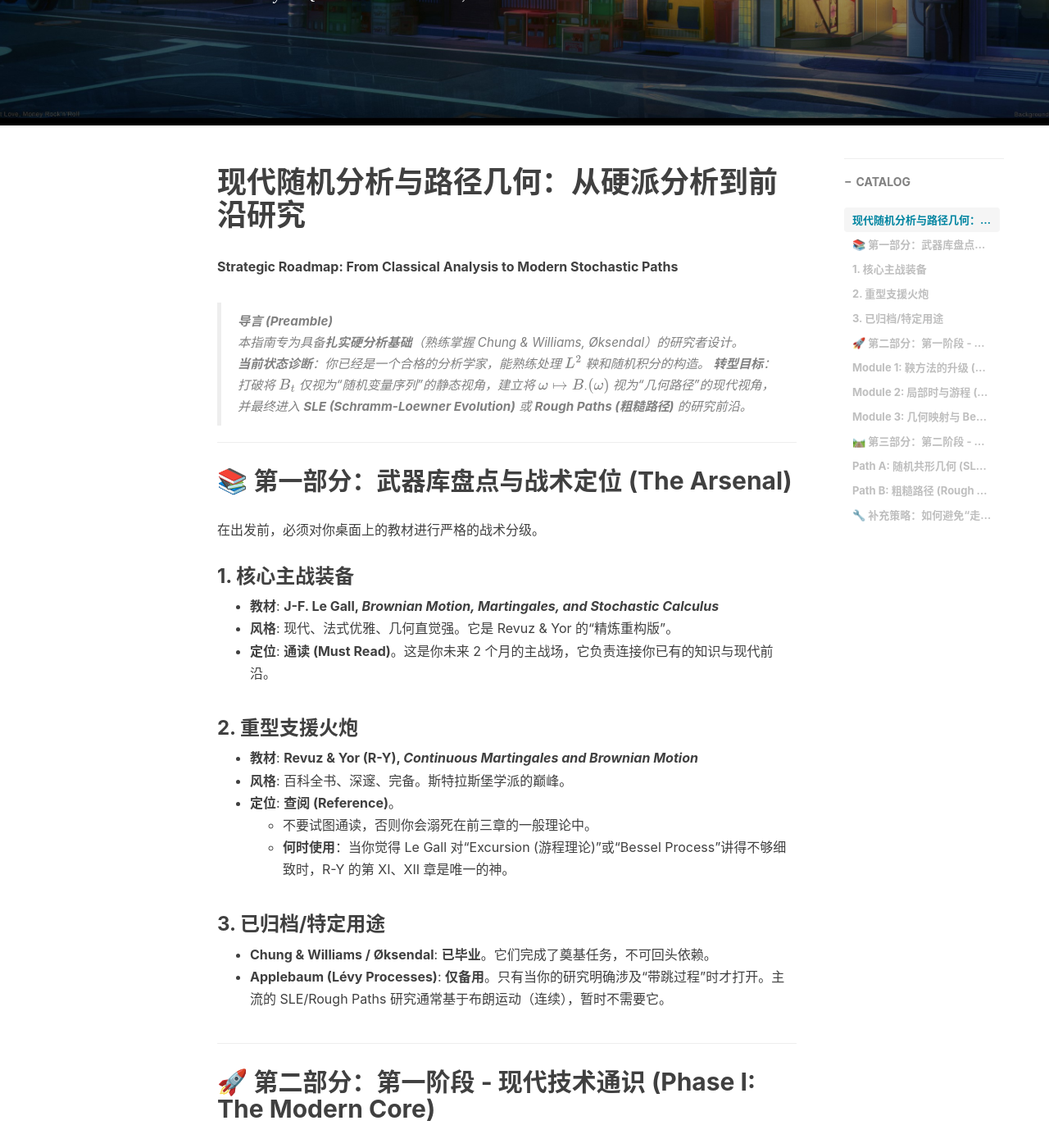
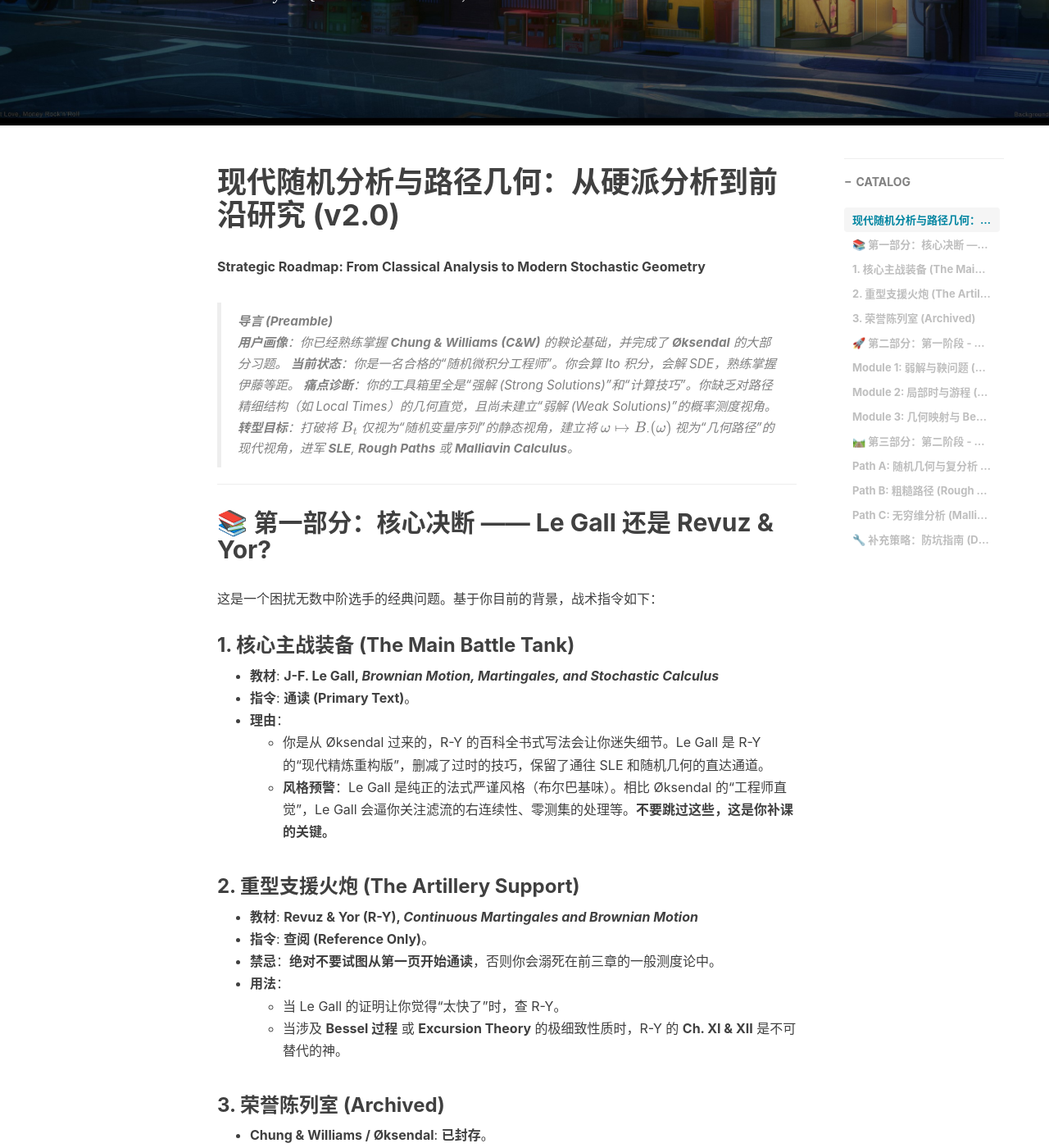
Before and after one commit to Shiina25qpwe/Shiina25qpwe.github.io, a Jekyll site: the page built from _posts/2025-12-14-现代随机分析与路径几何：从硬派分析到前沿研究.md, in a window 1280 px wide and 1400 px high, scrolled down 364 px. Shown: the whole window at 82% size. Built offline with Jekyll 4.4.1, drawn with Linux system fonts in a browser that asks for light colours; nearby versions of some CDN libraries; comment, search, counter and statistics services are not loaded; some of the changed text lies outside the part shown.

Commit message:
修改现代随机分析的路径

```diff
--- a/_posts/2025-12-14-现代随机分析与路径几何：从硬派分析到前沿研究.md
+++ b/_posts/2025-12-14-现代随机分析与路径几何：从硬派分析到前沿研究.md
@@ -10,119 +10,128 @@
     - 学习指南
 ---
 
-# 现代随机分析与路径几何：从硬派分析到前沿研究
-**Strategic Roadmap: From Classical Analysis to Modern Stochastic Paths**
+# 现代随机分析与路径几何：从硬派分析到前沿研究 (v2.0)
+**Strategic Roadmap: From Classical Analysis to Modern Stochastic Geometry**
 
 > **导言 (Preamble)**
 >
-> 本指南专为具备**扎实硬分析基础**（熟练掌握 Chung & Williams, Øksendal）的研究者设计。
->
-> **当前状态诊断**：你已经是一个合格的分析学家，能熟练处理 $L^2$ 鞅和随机积分的构造。
-> **转型目标**：打破将 $B_t$ 仅视为“随机变量序列”的静态视角，建立将 $\omega \mapsto B_\cdot(\omega)$ 视为“几何路径”的现代视角，并最终进入 **SLE (Schramm-Loewner Evolution)** 或 **Rough Paths (粗糙路径)** 的研究前沿。
+> **用户画像**：你已经熟练掌握 **Chung & Williams (C&W)** 的鞅论基础，并完成了 **Øksendal** 的大部分习题。
+> **当前状态**：你是一名合格的“随机微积分工程师”。你会算 Ito 积分，会解 SDE，熟练掌握伊藤等距。
+> **痛点诊断**：你的工具箱里全是“强解 (Strong Solutions)”和“计算技巧”。你缺乏对路径精细结构（如 Local Times）的几何直觉，且尚未建立“弱解 (Weak Solutions)”的概率测度视角。
+> **转型目标**：打破将 $B_t$ 仅视为“随机变量序列”的静态视角，建立将 $\omega \mapsto B_\cdot(\omega)$ 视为“几何路径”的现代视角，进军 **SLE**, **Rough Paths** 或 **Malliavin Calculus**。
 
 ---
 
-## 📚 第一部分：武器库盘点与战术定位 (The Arsenal)
+## 📚 第一部分：核心决断 —— Le Gall 还是 Revuz & Yor?
 
-在出发前，必须对你桌面上的教材进行严格的战术分级。
+这是一个困扰无数中阶选手的经典问题。基于你目前的背景，战术指令如下：
 
-### 1. 核心主战装备
+### 1. 核心主战装备 (The Main Battle Tank)
 *   **教材**: **J-F. Le Gall, *Brownian Motion, Martingales, and Stochastic Calculus***
-*   **风格**: 现代、法式优雅、几何直觉强。它是 Revuz & Yor 的“精炼重构版”。
-*   **定位**: **通读 (Must Read)**。这是你未来 2 个月的主战场，它负责连接你已有的知识与现代前沿。
+*   **指令**: **通读 (Primary Text)**。
+*   **理由**：
+    *   你是从 Øksendal 过来的，R-Y 的百科全书式写法会让你迷失细节。Le Gall 是 R-Y 的“现代精炼重构版”，删减了过时的技巧，保留了通往 SLE 和随机几何的直达通道。
+    *   **风格预警**：Le Gall 是纯正的法式严谨风格（布尔巴基味）。相比 Øksendal 的“工程师直觉”，Le Gall 会逼你关注滤流的右连续性、零测集的处理等。**不要跳过这些，这是你补课的关键。**
 
-### 2. 重型支援火炮
+### 2. 重型支援火炮 (The Artillery Support)
 *   **教材**: **Revuz & Yor (R-Y), *Continuous Martingales and Brownian Motion***
-*   **风格**: 百科全书、深邃、完备。斯特拉斯堡学派的巅峰。
-*   **定位**: **查阅 (Reference)**。
-    *   不要试图通读，否则你会溺死在前三章的一般理论中。
-    *   **何时使用**：当你觉得 Le Gall 对“Excursion (游程理论)”或“Bessel Process”讲得不够细致时，R-Y 的第 XI、XII 章是唯一的神。
+*   **指令**: **查阅 (Reference Only)**。
+*   **禁忌**：**绝对不要试图从第一页开始通读**，否则你会溺死在前三章的一般测度论中。
+*   **用法**：
+    *   当 Le Gall 的证明让你觉得“太快了”时，查 R-Y。
+    *   当涉及 **Bessel 过程** 或 **Excursion Theory** 的极细致性质时，R-Y 的 **Ch. XI & XII** 是不可替代的神。
 
-### 3. 已归档/特定用途
-*   **Chung & Williams / Øksendal**: **已毕业**。它们完成了奠基任务，不可回头依赖。
-*   **Applebaum (Lévy Processes)**: **仅备用**。只有当你的研究明确涉及“带跳过程”时才打开。主流的 SLE/Rough Paths 研究通常基于布朗运动（连续），暂时不需要它。
+### 3. 荣誉陈列室 (Archived)
+*   **Chung & Williams / Øksendal**: **已封存**。
+    *   它们完成了奠基任务。以后不要再用 Øksendal 的思维（找显式解）去思考现代问题。
 
 ---
 
-## 🚀 第二部分：第一阶段 - 现代技术通识 (Phase I: The Modern Core)
+## 🚀 第二部分：第一阶段 - 现代核心重构 (Phase I: The Modern Core)
 
-**⏱️ 周期：6-8 周 (高强度)**
-**🎯 目标**：重构直觉。从“证明 Ito 公式”转向“应用 Ito 公式分析路径性质”。
+**⏱️ 周期：6-8 周**
+**🎯 目标**：重构直觉。从“计算 SDE 的解”转向“分析路径的几何性质”和“构造概率测度”。
 
-本阶段采用 **Just-in-Time (JIT)** 策略，不再从头推导所有定理。
+### Module 1: 弱解与鞅问题 (Weak Solutions & Martingale Problems)
+这是 Øksendal 体系中最大的缺失。
+*   **重点阅读**: **Le Gall Ch. 7** (以及 Stroock-Varadhan 的相关综述，如果需要)。
+*   **核心概念**:
+    *   **强解 vs 弱解**：Øksendal 告诉你“给一个 $B_t$，求一个 $X_t$”。现代分析告诉你“给一个算子 $L$，找一个测度 $P$，使得典范过程是 $L$-扩散过程”。
+    *   **Girsanov 定理的几何本质**：不仅仅是换测度，而是“通过改变概率权重来移除路径的漂移”。
+*   **🛠️ 必做练习 (Checkpoint)**:
+    *   不看书，复述 **Yamada-Watanabe 定理** 的含义（路径唯一性 $\implies$ 弱唯一性？强解存在性？）。
+    *   理解为什么在流形上构造布朗运动通常是解“鞅问题”（因为没有预先给定的 $R^n$ 中的 $B_t$）。
 
-### Module 1: 鞅方法的升级 (Weeks 1-2)
-*   **重点阅读**: Le Gall Ch. 1-3 (快速掠过), **Ch. 7 (重点)**。
-*   **思维转换**:
-    *   你已经会了 $\int H dB$。现在需要掌握 **Martingale Problem (鞅问题)** 的视角：一个过程是不是布朗运动，取决于它是否通过了某些“测试函数”的检验。这是现代概率论（尤其是弱解理论）的基石。
+### Module 2: 局部时与游程 (Local Times & Excursions) —— *核心战役*
+这是通往几何分析的必经之路。
+*   **重点阅读**: **Le Gall Ch. 6**。 (进阶查阅: R-Y Ch. VI & XII)。
+*   **核心概念**:
+    *   **Tanaka 公式**：Ito 公式的推广，处理非光滑函数（如 $|x|$）。
+    *   **Local Time $L_t^a$**：路径在 $a$ 点逗留的“时间密度”。它是一个奇异的测度。
+    *   **Excursion Theory**：布朗运动 $= \sum$ (游程)。理解路径是如何被零点集分割成无数个“珠子”的。
 *   **🛠️ 必做练习 (Checkpoint)**:
-    *   不查书，证明 **Girsanov 定理** 在几何上的意义（为什么它等价于改变了路径的“漂移”而保持“噪声”不变？）。
+    *   推导 $|B_t|$ 的 SDE（涉及 $dL_t$ 项）。
+    *   直觉测试：解释为什么布朗运动的零点集是康托集（无孤立点、完全不连通、勒贝格测度为0）？
 
-### Module 2: 局部时与游程 (Local Times & Excursions) - **核心战役** (Weeks 3-5)
-这是 C&W 体系中及其缺乏，但对几何分析至关重要的部分。
-*   **重点阅读**: **Le Gall Ch. 6**。如果觉得不够过瘾，**R-Y Ch. VI & XII**。
+### Module 3: 几何映射与 Bessel 过程
+*   **重点阅读**: Le Gall 关于 Bessel Process 的部分。
 *   **核心概念**:
-    *   **Tanaka 公式**：处理非光滑函数（如 $|x|$）的 Ito 公式。
-    *   **Local Time $L_t^a$**：路径在 $a$ 点逗留的“时间密度”。
-    *   **Excursion Theory (Itô's Synthesis)**：一条布朗运动轨迹，实际上是由无数个“从0出发回到0”的游程（Excursions）通过泊松点过程拼接而成的。
-*   **🛠️ 必做练习 (Checkpoint)**:
-    *   **计算任务**：利用 Tanaka 公式推导 $|B_t|$ 的 SDE。
-    *   **直觉测试**：解释为什么布朗运动的零点集是完全不连通的，但没有孤立点？（用 Excursion 的语言回答）。
-
-### Module 3: 几何映射与 Bessel 过程 (Week 6)
-*   **重点阅读**: Le Gall 关于 Bessel Process 的部分。
-*   **核心概念**: 高维布朗运动的模长 $R_t = |B_t|$。这就涉及到了几何（维度 $d$ 进入了漂移项）。
-*   **🛠️ 必做练习 (Checkpoint)**:
-    *   证明对于 $d \ge 3$，布朗运动是**甚至 (Transient)** 的（一去不复返）；对于 $d=2$ 是**常返 (Recurrent)** 的。尝试通过构造 Lyapunov 函数（调和函数）来证明。
+    *   $R_t = |B_t|$ (高维)。
+    *   维数 $d$ 如何进入 SDE 的漂移项？($d=2$ 的临界性)。
+    *   共形不变性的初步（二维布朗运动在共形映射下还是布朗运动，只是时间变了）。
 
 ---
 
-## 🛤️ 第三部分：第二阶段 - 分支与进阶 (Phase II: Specialization)
+## 🛤️ 第三部分：第二阶段 - 三大前沿分流 (Phase II: Specialization)
 
-完成第一阶段后，你拥有了现代随机分析的通用语。此时根据你的数学口味（偏复分析还是偏代数/分析）进行分流。
+完成 Le Gall 后，你拥有了现代通用语。根据数学口味分流：
 
-### Path A: 随机共形几何 (SLE / GFF)
-> *“我喜欢复变函数，我对随机曲线画出的形状着迷。”*
+### Path A: 随机几何与复分析 (SLE / GFF)
+> *“我对随机曲线画出的分形形状着迷，我喜欢复变函数。”*
 
-*   **核心逻辑**: 在二维平面上，共形不变性 (Conformal Invariance) 限制了随机曲线的生长方式。
+*   **核心逻辑**: 二维平面的特殊性。共形不变性限制了随机曲线的生长。
 *   **书单**:
-    1.  **Lawler** - *Conformal Invariance and Planar Brownian Motion*. (前两章必读).
+    1.  **Lawler** - *Conformal Invariance and Planar Brownian Motion*. (必读前两章).
     2.  **Werner** - *Random Planar Curves and SLE* (Lecture Notes).
-*   **🔥 试炼任务 (Test Drive)**:
-    *   计算二维布朗运动击中一个圆盘的概率分布（调和测度）。
-    *   尝试理解 Loewner 方程如何通过一个实函数（驱动函数）来编码一条二维曲线。
+*   **关键任务**: 理解 Loewner 方程如何用一个一维布朗运动编码二维曲线。
 
 ### Path B: 粗糙路径 (Rough Paths)
-> *“我喜欢硬分析，我想解决当噪声极度粗糙时（比布朗运动还糟），微分方程是否还有解。”*
+> *“我是硬分析派。我想解决当噪声极度粗糙（非半鞅）时，微分方程的适定性。”*
 
-*   **核心逻辑**: Itô 积分失效了。我们需要把路径“升维”成一个代数对象（Signature），用代数结构来控制分析性质。
+*   **核心逻辑**: Ito 积分失效。需要将路径“升维”为代数对象 (Signature)，用代数结构控制分析。
 *   **书单**:
-    1.  **Friz & Hairer** - *A Course on Rough Paths*. (这是目前的标准圣经).
-    2.  **Lyons** - *Saint-Flour Lecture Notes* (该领域的开山之作，直觉好).
-*   **🔥 试炼任务 (Test Drive)**:
-    *   阅读 Friz & Hairer 第一章。
-    *   **计算 Lévy Area**: 对于二维布朗运动，$\int B^1 dB^2 - \int B^2 dB^1$ 代表了路径围出的“随机面积”。
-    *   思考：为什么如果我们把路径稍微平滑化一点点，这个面积项不会收敛？（这是进入 Rough Path 的敲门砖）。
+    1.  **Friz & Hairer** - *A Course on Rough Paths*. (标准圣经).
+    2.  **Lyons** - *Saint-Flour Lecture Notes*.
+*   **关键任务**: 计算二维布朗运动的 **Lévy Area**，并理解为什么它不能是 $B_t$ 的连续函数。
+
+### Path C: 无穷维分析 (Malliavin Calculus)
+> *“我想研究随机偏微分方程 (SPDE) 或热核的正则性。”*
+
+*   **核心逻辑**: 在维纳空间上做“变分法”。随机变量可导吗？它的概率密度存在吗？
+*   **书单**:
+    1.  **Nualart** - *The Malliavin Calculus and Related Topics*.
+*   **关键任务**: 证明 **Hörmander 条件** 的概率解释（噪声如何传导使得解变得光滑）。
 
 ---
 
-## 🔧 补充策略：如何避免“走火入魔” (Debug Guide)
+## 🔧 补充策略：防坑指南 (Debug Guide)
 
-1.  **关于旧文档 (SDG) 的处理**:
-    *   **封存**：暂时不要读 Hsu 或 Kunita。不要同时操作复平面上的几何（SLE）和黎曼流形上的几何（SDG）。
-    *   **解封时刻**：如果你选择了 Path B (Rough Paths)，并且想做 "Rough Paths on Manifolds" 这一超前沿课题时，再拿出来。
+1.  **不要回头看 Øksendal**
+    *   当你遇到“弱解”概念卡壳时，不要回 Øksendal 找答案，它没有。去查 Karatzas & Shreve (K&S) 或者 Le Gall。
 
-2.  **遇到困难时的急救包**:
-    *   **如果你在 Le Gall 卡住了概念**: 去查 Revuz & Yor 的索引。
-    *   **如果你觉得太抽象，缺乏物理图像**: 去看 Karatzas & Shreve 的习题集，那里有大量的具体计算。
-    *   **如果你不知道这有什么用**: 去 arXiv 搜以此为关键词的综述 (Review)，看 Introducation 部分即可。
+2.  **关于随机微分几何 (SDG)**
+    *   **Hsu (Elton P. Hsu)** 和 **Kunita** 的书是关于流形上的布朗运动。
+    *   **策略**：除非你的导师明确让你做流形相关，否则**暂时封存**。先学好平坦空间上的 Local Time 和 Rough Path，流形只是增加了一些曲率项（Ricci Curvature）。
 
-3.  **心态建设**:
-    *   C&W 和 Øksendal给了你很好的**微观**操作能力（算分部积分）。
-    *   主要挑战在于建立**宏观**图像（Excursion 把路径切碎、Rough Path 把路径升维）。
-    *   不要指望像以前那样推导每一行公式。现代研究需要学会**在不完全理解证明细节的情况下，准确使用定理**。
+3.  **计算力的迁移**
+    *   你之前的计算能力（C&W/Øksendal）非常宝贵。在学习新理论（如 Tanaka 公式）时，**立刻**找具体的例子算一遍（比如算 $B_t^3$ 的局部时相关性质）。不要只看定理，手要动起来。
+
+4.  **心态建设**
+    *   **Le Gall 读得慢是正常的**。每一页的信息密度是 Øksendal 的 5 倍。
+    *   **不要强求读完**。读完 Ch.6 (Local Time) 和 Ch.7 (Martingale Problem) 之后，你其实已经具备了直接阅读 Paper 的能力。
 
 ---
 
-> **导师寄语**:
-> 你现在的起点非常高。不要在基础概念上恋战，尽快通过 **Le Gall** 这座桥梁，去触摸 SLE 或 Rough Paths 这些真正的现代数学建筑。祝你在随几性的迷雾中找到几何的秩序。
+> **总结**：
+> 你的路线非常清晰：**扔掉 Øksendal，把 R-Y 放在架子上备查，死磕 Le Gall**。
+> 用 Le Gall 的第 6、7 章完成从“计算”到“几何”的蜕变。祝狩猎愉快。
```
